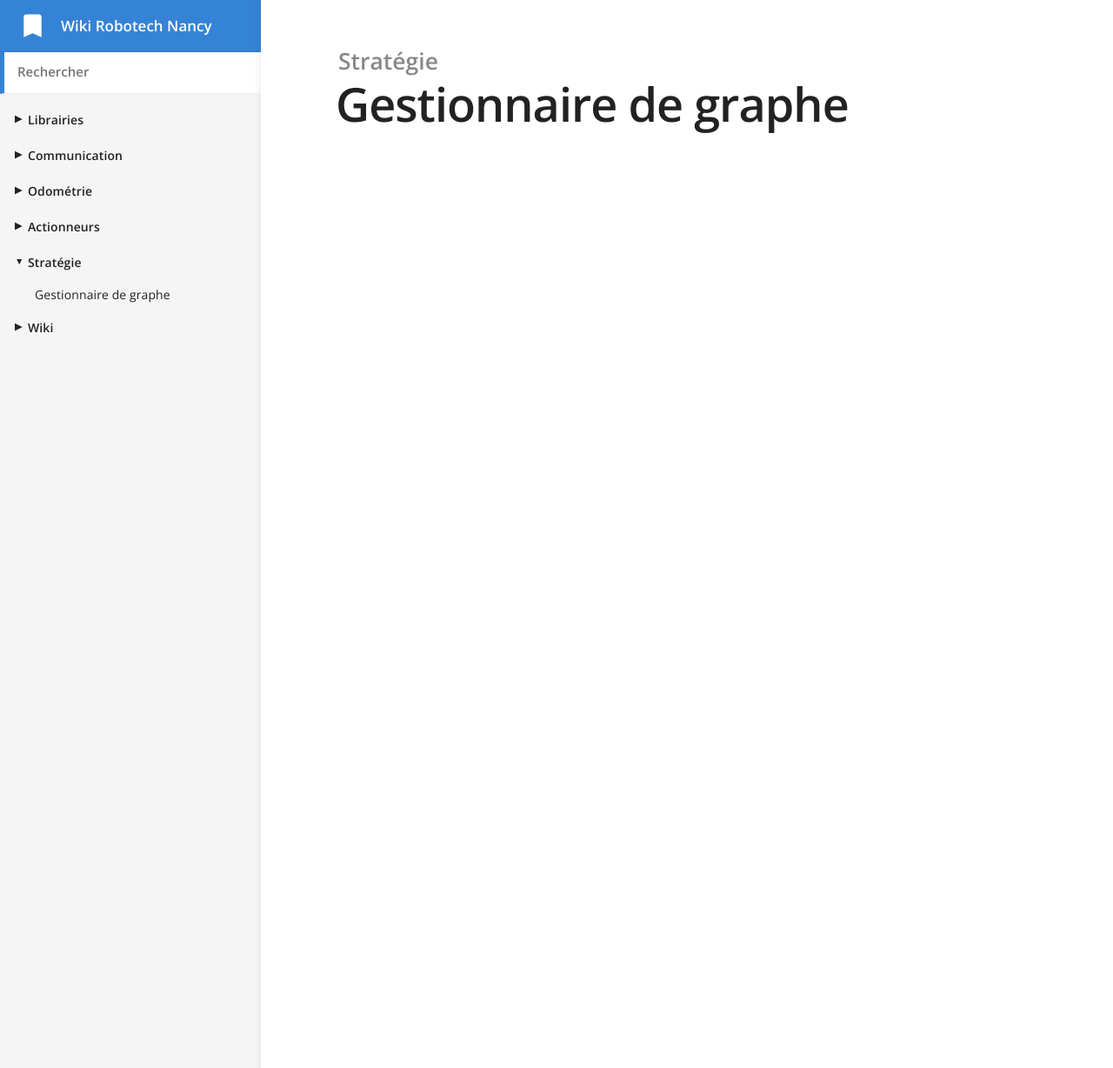
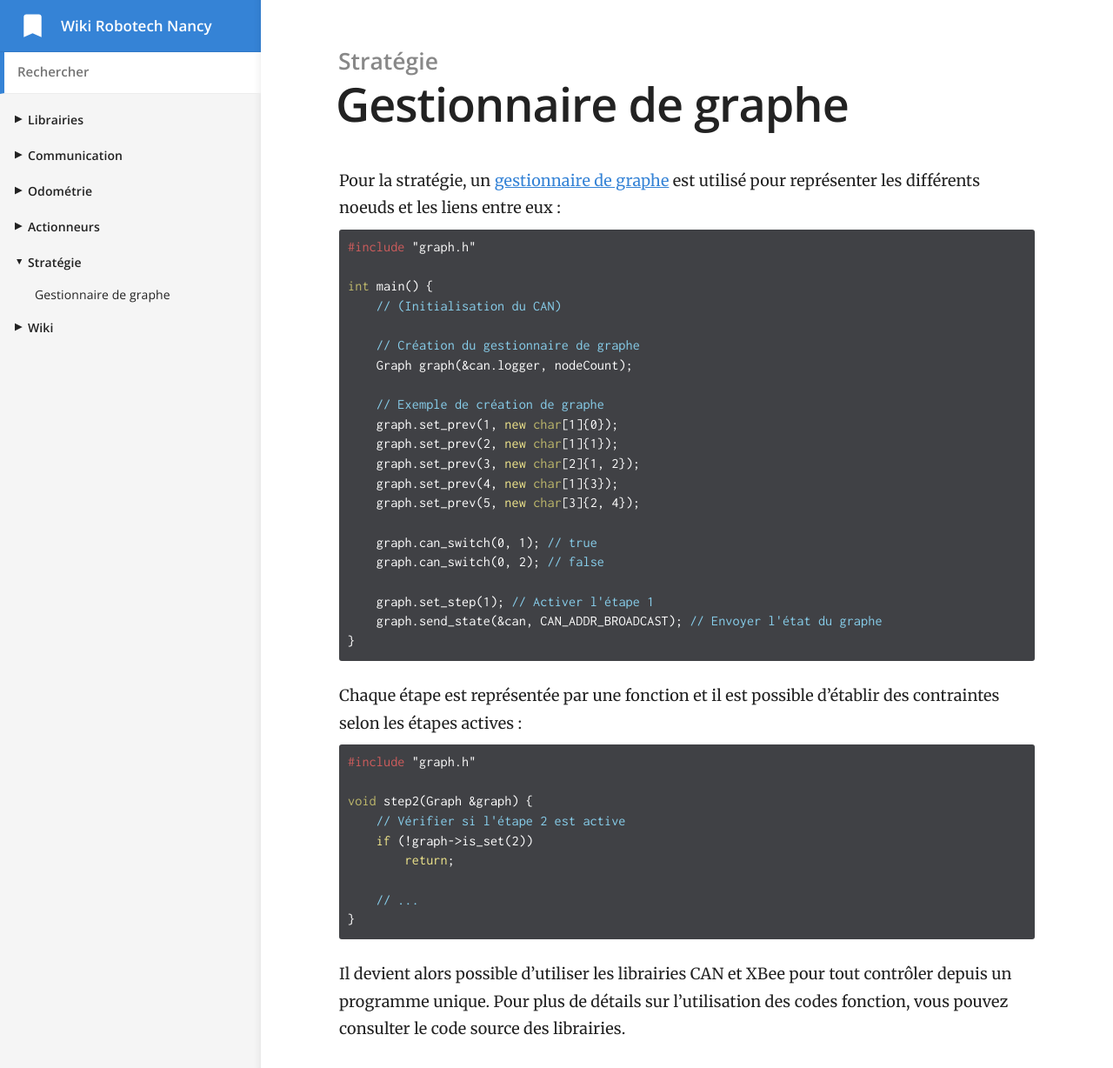
Before and after one commit to RobotechNancy/robotechnancy.github.io, a Jekyll site: the page built from _docs/strategie/graphe.md, in a window 1280 px wide and 1228 px high. Shown: the whole window at 87% size. Built offline with Jekyll 4.4.1, drawn with Linux system fonts in a browser that asks for light colours.

Commit message:
Ajout section gestionnaire de graphes

````diff
--- a/_docs/strategie/graphe.md
+++ b/_docs/strategie/graphe.md
@@ -4,3 +4,44 @@ order: 1
 category: Stratégie
 category_order: 5
 ---
+
+Pour la stratégie, un [gestionnaire de graphe](https://github.com/RobotechNancy/Strategie) est utilisé pour représenter les différents noeuds et les liens entre eux :
+```cpp
+#include "graph.h"
+
+int main() {
+    // (Initialisation du CAN)
+
+    // Création du gestionnaire de graphe
+    Graph graph(&can.logger, nodeCount);
+
+    // Exemple de création de graphe
+    graph.set_prev(1, new char[1]{0});
+    graph.set_prev(2, new char[1]{1});
+    graph.set_prev(3, new char[2]{1, 2});
+    graph.set_prev(4, new char[1]{3});
+    graph.set_prev(5, new char[3]{2, 4});
+
+    graph.can_switch(0, 1); // true
+    graph.can_switch(0, 2); // false
+
+    graph.set_step(1); // Activer l'étape 1
+    graph.send_state(&can, CAN_ADDR_BROADCAST); // Envoyer l'état du graphe
+}
+```
+
+Chaque étape est représentée par une fonction et il est possible d'établir des contraintes selon les étapes actives :
+```cpp
+#include "graph.h"
+
+void step2(Graph &graph) {
+    // Vérifier si l'étape 2 est active
+    if (!graph->is_set(2))
+        return;
+
+    // ...
+}
+```
+
+Il devient alors possible d'utiliser les librairies CAN et XBee pour tout contrôler depuis un programme unique.
+Pour plus de détails sur l'utilisation des codes fonction, vous pouvez consulter le code source des librairies.
````
